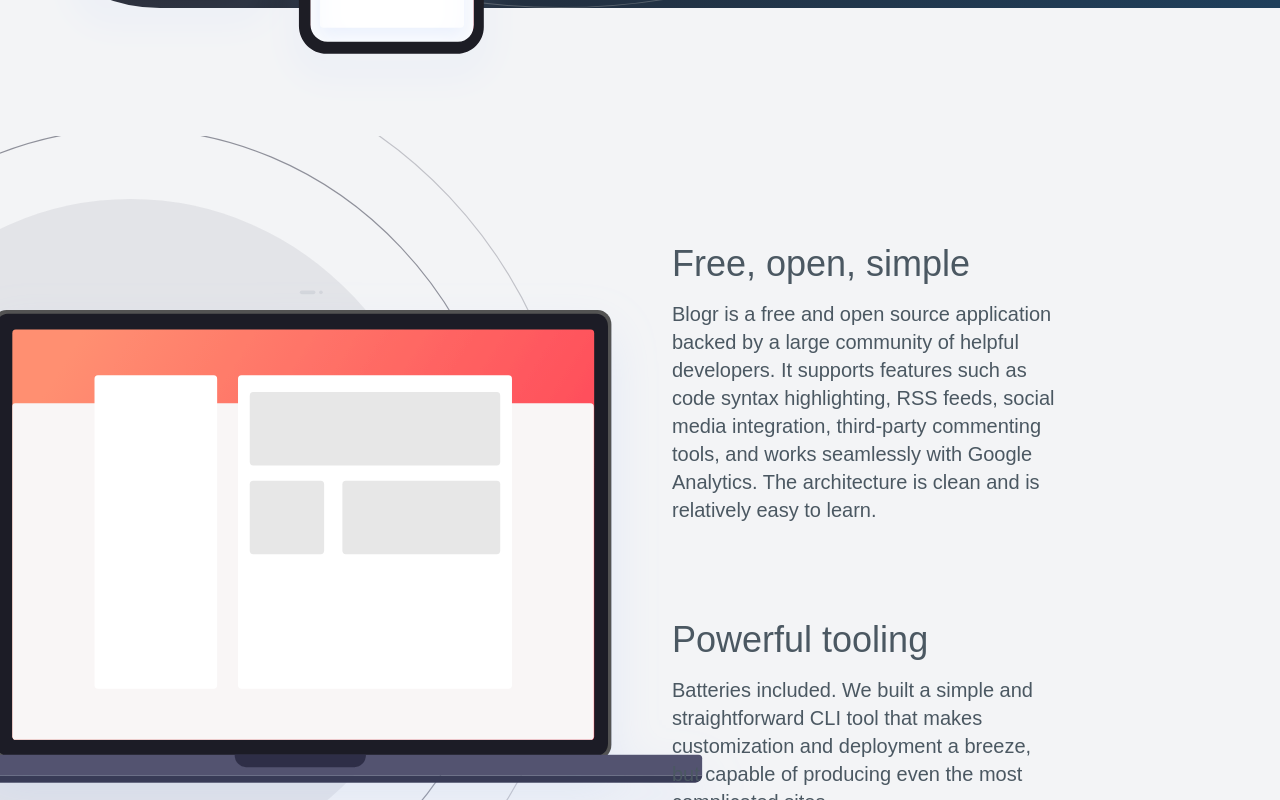
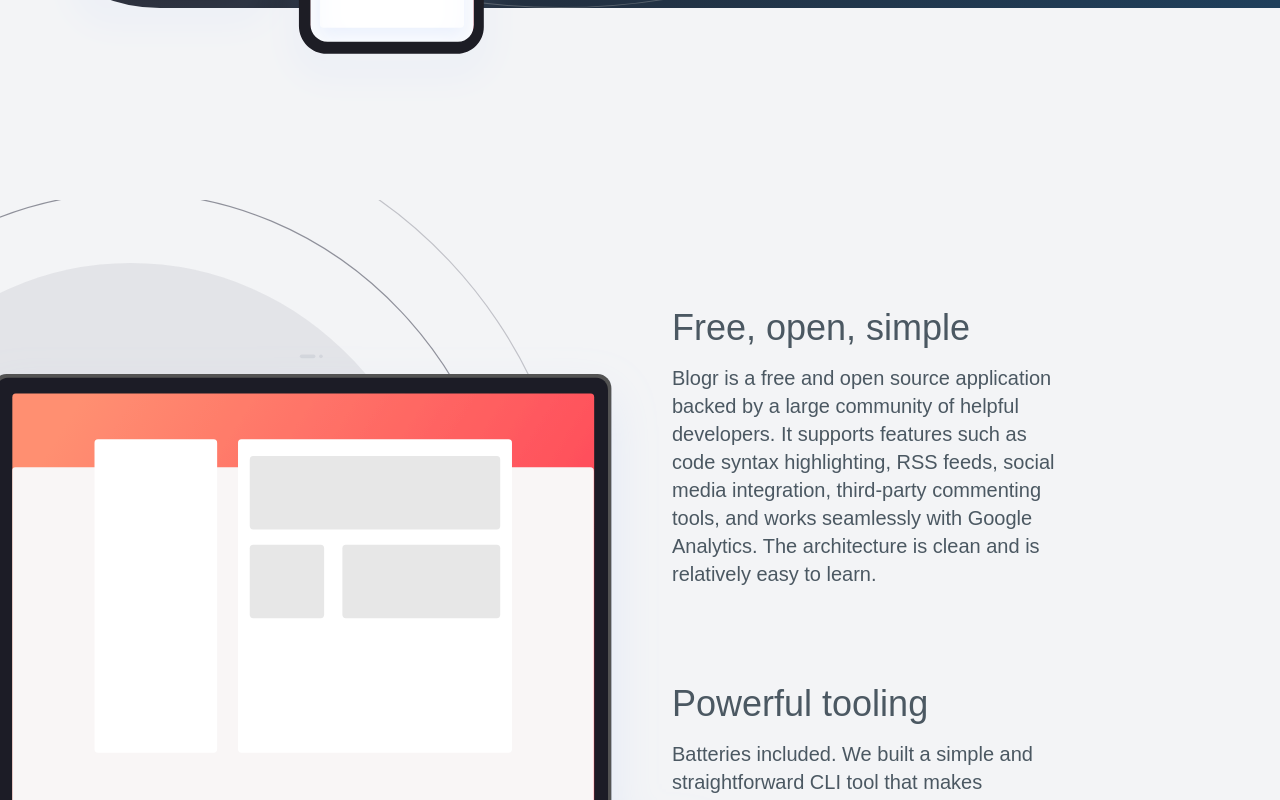
Before and after one commit to Blanco237/Tailwind, a React (Create React App) app in the folder tailwind-react/: page / in a window 1280 px wide. Shown: the part 2220-3020 px from the top of the page. Built offline with nearby package versions, Linux system fonts and the light colour scheme.

Commit message:
Updated Component States

```diff
--- a/tailwind-react/src/components/SectionFour.jsx
+++ b/tailwind-react/src/components/SectionFour.jsx
@@ -21,7 +21,7 @@
     ]
 
   return (
-    <section className="px-14 py-12 bg-svg4 min-h-[800px] mt-[8rem]">
+    <section className="px-14 py-12 bg-svg4 min-h-[800px] mt-[12rem] mb-20">
         <div className="content flex flex-row justify-end gap-72 items-center mt-[2rem]">
           <section className="w-[50%] flex flex-col gap-24 px-32 py-7 mr-[-10rem]">
             {data.map((item, index) => (
--- a/tailwind-react/src/partials/DropdownItem.jsx
+++ b/tailwind-react/src/partials/DropdownItem.jsx
@@ -10,7 +10,7 @@
     <li>
       <div className="relative">
         <button className="hover:border-b-4 hover:border-white" onMouseEnter={() => setOpen(true)} onMouseLeave={() => setOpen(false)}>{item.title}</button>
-        <img className="w-[17px] ml-2 inline" src={open? uparrow : downarrow} />
+        <img className="w-[17px] ml-2 inline cursor-pointer" src={open? uparrow : downarrow} onMouseEnter={() => setOpen(true)} onMouseLeave={() => setOpen(false)}/>
         <div className={`${open? 'flex' : 'hidden'} flex-col rounded-md  gap-2 p-4 absolute bg-blue-100 text-black top-7 left-1 w-[9rem] shadow-lg`} onMouseEnter={() => setOpen(true)} onMouseLeave={() => setOpen(false)}>
           {item.links.map((link, index) => (
             <a key={index} href="#" className="hover:font-semibold">
```
